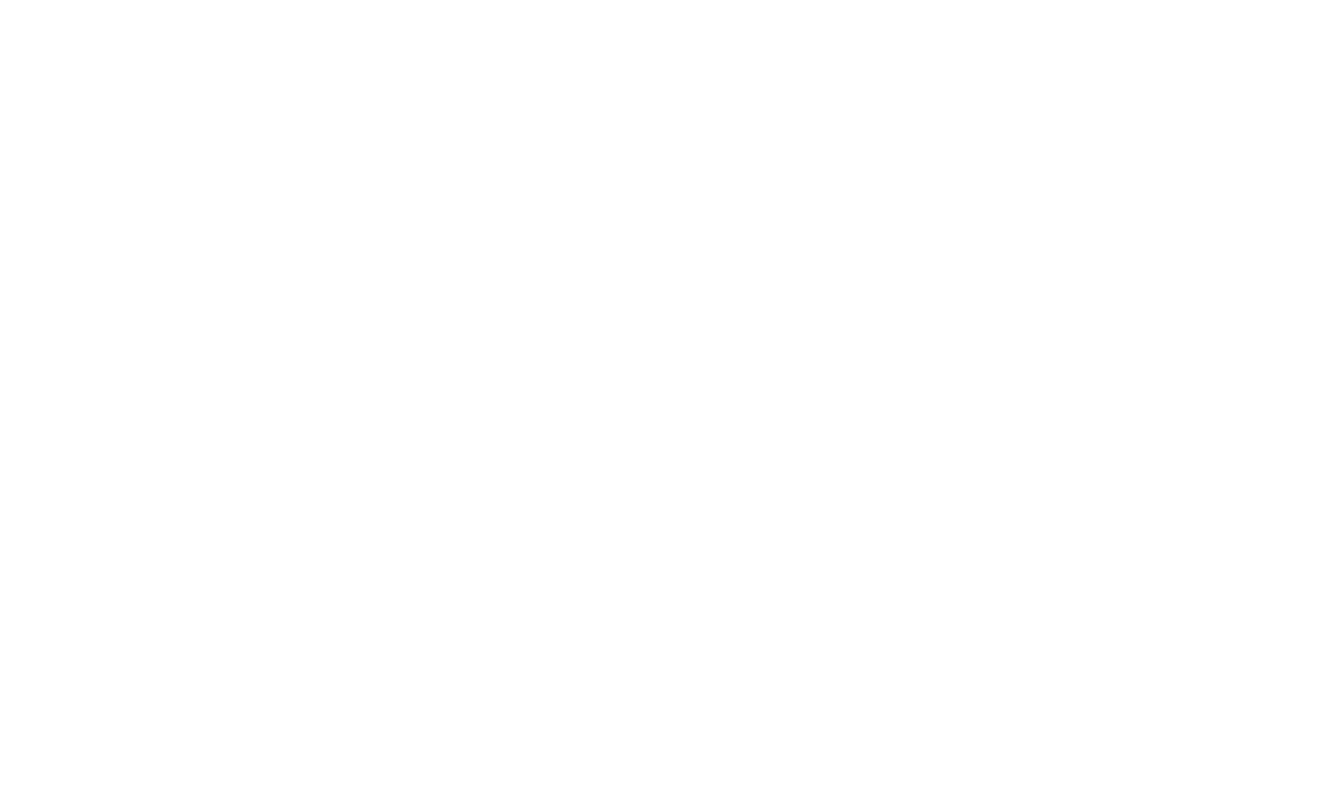
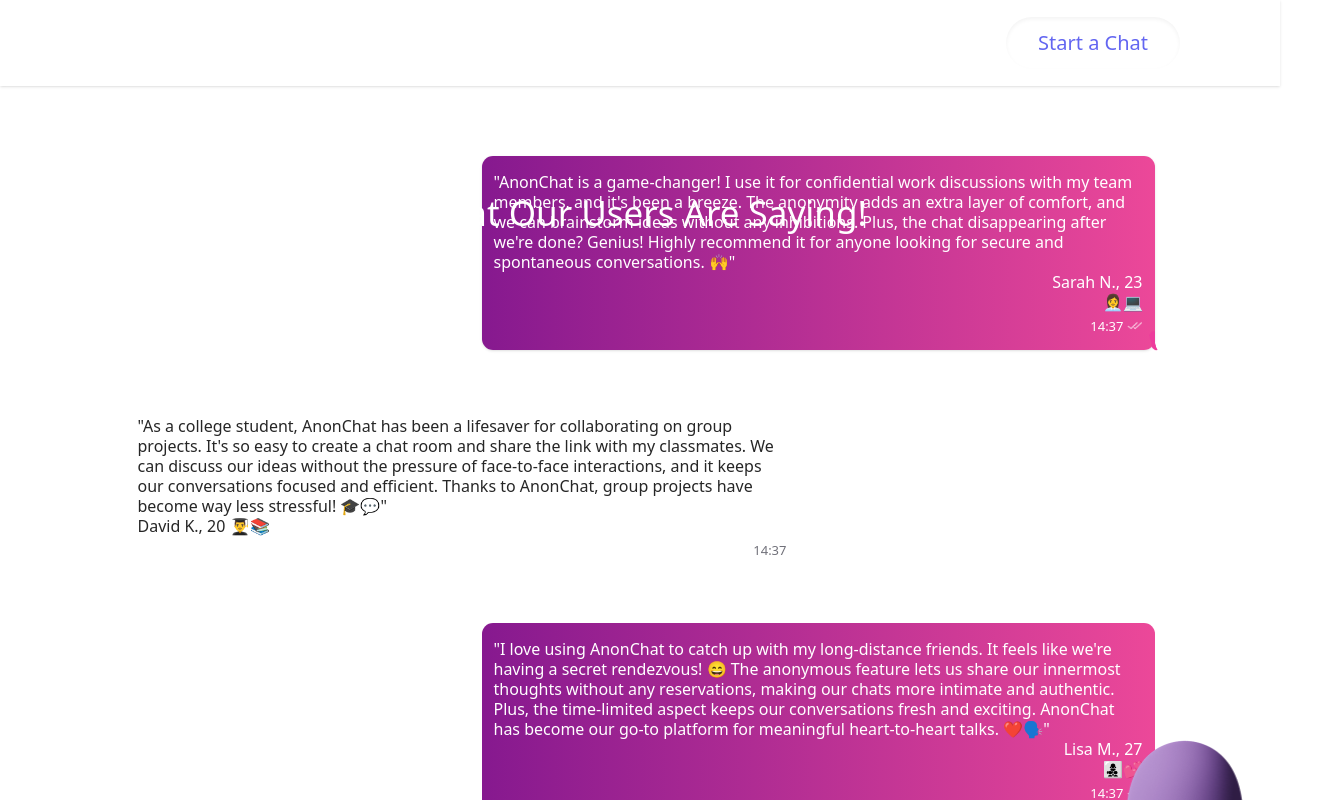
Before and after one commit to world-wide-techies/annon_chat, a Next.js app: page / in a window 1280 px wide. Shown: the top 800 px of the page, 1342 px wide, since content can reach past the window. Built offline with nearby package versions, Linux system fonts and the light colour scheme; a web font is replaced by a local one.

Commit message:
Monday, August 7, 2023 at 1:45 PM West Africa Standard Time

```diff
--- a/app/page.js
+++ b/app/page.js
@@ -1,9 +1,12 @@
 import Image from 'next/image'
+import Nav from './components/Nav_comp'
+import Testimonials from './components/testimonials_comp'
 
 export default function Home() {
   return (
     <>
-
+      <Nav/>
+      <Testimonials/>
 
 
     </>
```
